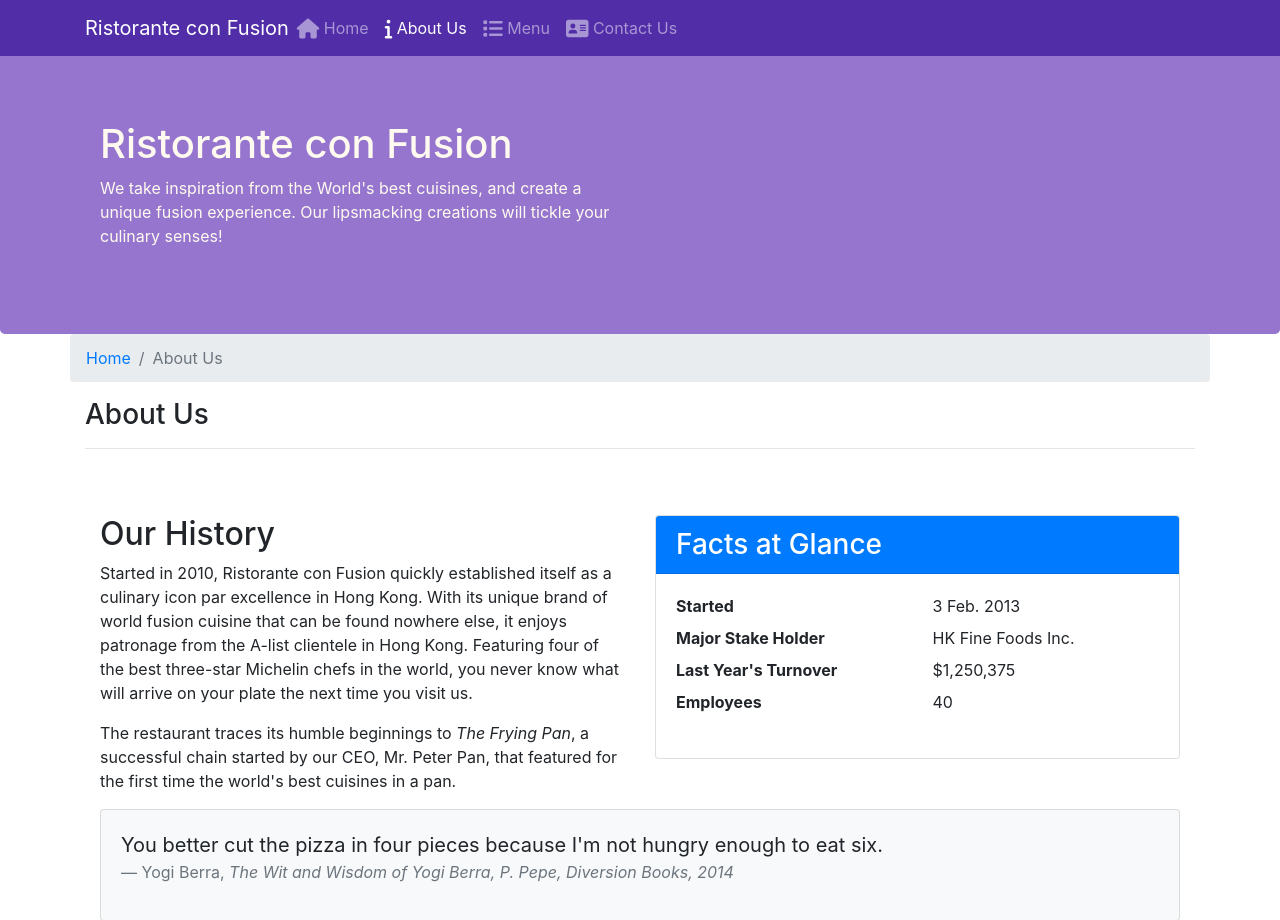
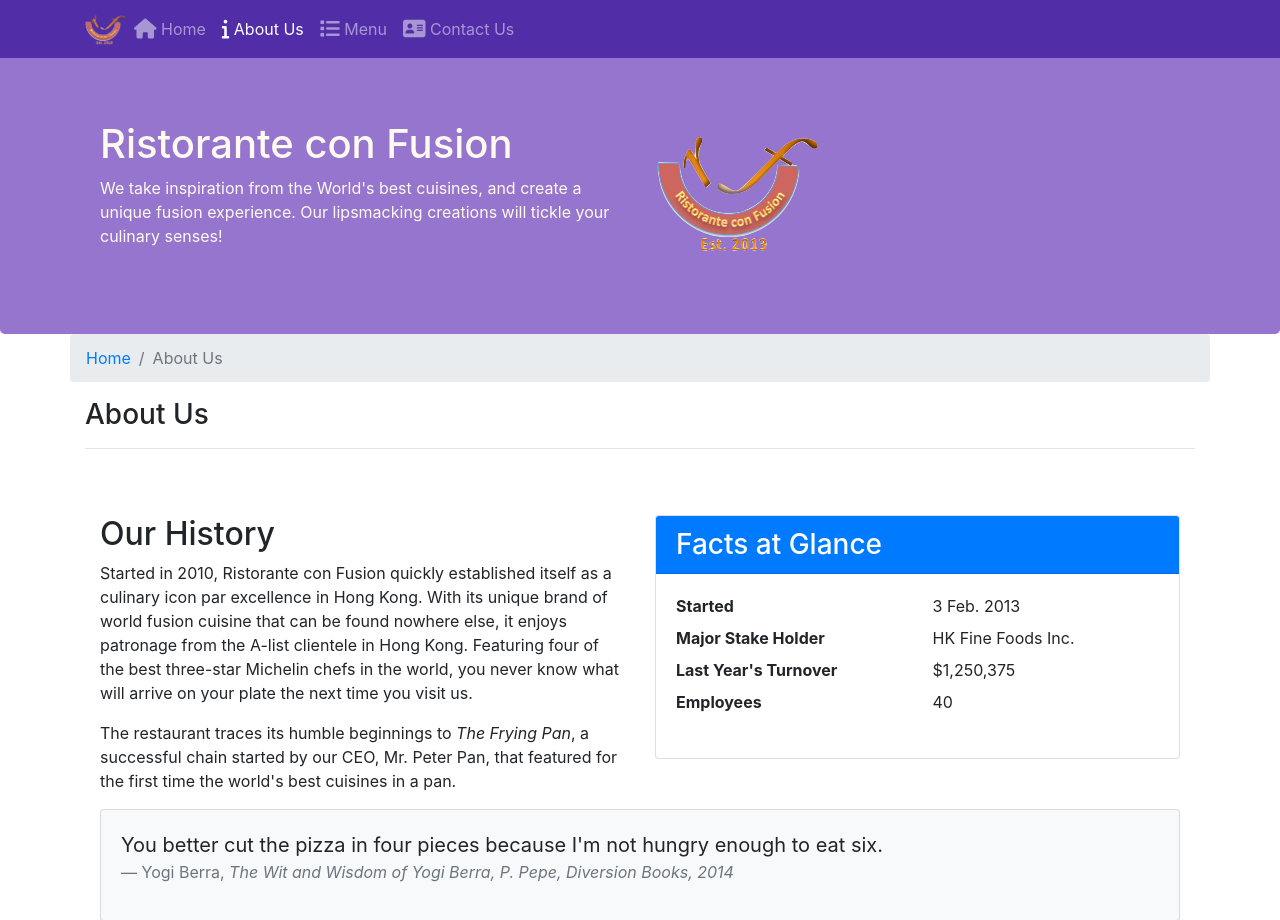
Before and after one commit to yahmed-mohammad/Bootstrap4, a plain HTML site: page conFusion/aboutus.html in a window 1280 px wide. Shown: the top 920 px of the page. Drawn offline with nearby package versions, Linux system fonts and the light colour scheme.

Commit message:
Added logo to the website

```diff
--- a/conFusion/aboutus.html
+++ b/conFusion/aboutus.html
@@ -20,7 +20,9 @@
             <button class="navbar-toggler" type="button" data-toggle="collapse" data-target="#NavBar">
                 <span class="navbar-toggler-icon"></span>
             </button>
-            <a class="navbar-brand mr-auto" href="index.html">Ristorante con Fusion</a>
+            <a class="navbar-brand mr-auto" href="index.html">
+                <img src="img/logo.png" class="img-fluid" height="30" width="41"/>
+            </a>
             <div id="NavBar" class="collapse navbar-collapse">
                 <ul class="navbar-nav mr-auto">
                     <li class="nav-item"><a class="nav-link" href="index.html">
@@ -43,7 +45,8 @@
                     <h1>Ristorante con Fusion</h1>
                     <p>We take inspiration from the World's best cuisines, and create a unique fusion experience. Our lipsmacking creations will tickle your culinary senses!</p>
                 </div>
-                <div class="col-12 col-sm">
+                <div class="col-12 col-sm align-self-center">
+                    <img src="img/logo.png" class="img-fluid"/>
                 </div>
             </div>
         </div>
```
Also changed, not shown: conFusion/contactus.html (+5 -2 lines), conFusion/index.html (+5 -2 lines).
